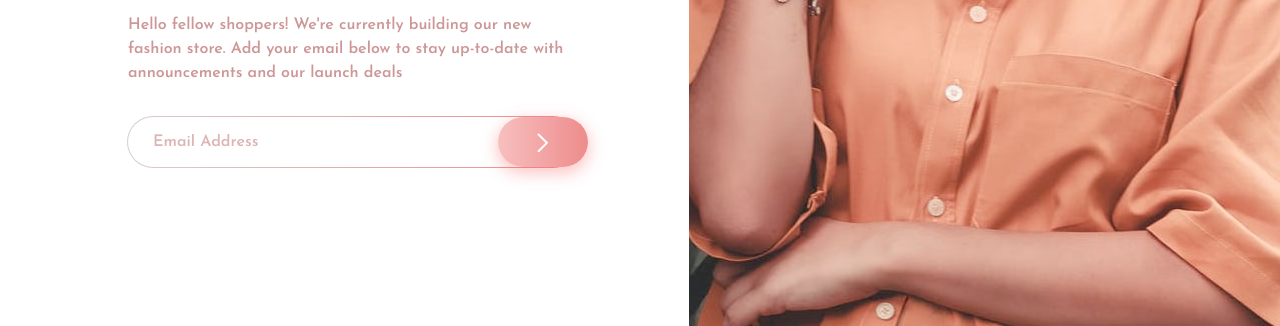
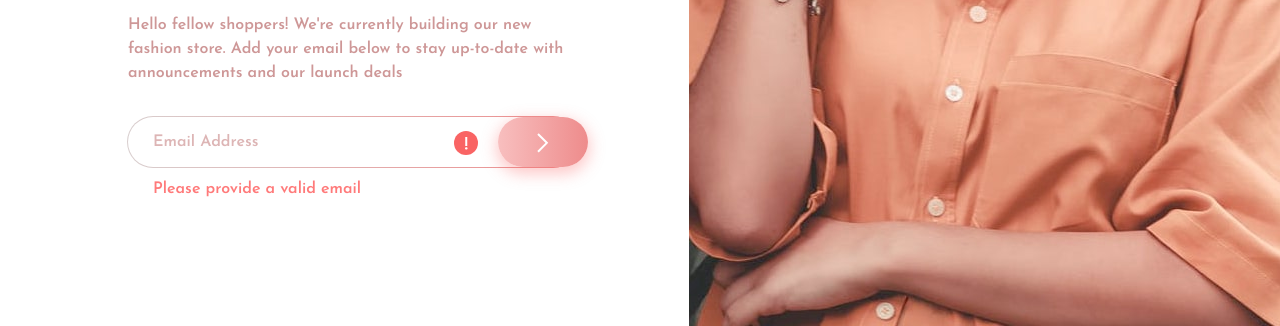
Before and after one commit to SrHatcher/practice-base-apparel-coming, a plain HTML site: page index.html in a window 1280 px wide. Both pictures are taken after a click on the button 543 px from the left and 616 px from the top of the page. Shown: the part 474-800 px from the top of the page. Drawn offline with Linux system fonts and the light colour scheme.

Commit message:
project finished

```diff
--- a/index.html
+++ b/index.html
@@ -24,6 +24,8 @@
     <div class="main__subscription subscription gradient">
       <input type="text" class="subscription__input" placeholder="Email Address">
       <button class="subscription__button"><span></span></button>
+      <span class="subscription__error_icon"></span>
+      <span class="subscription__error_message">Please provide a valid email</span>
     </div>
   </main>
 
--- a/index.js
+++ b/index.js
@@ -0,0 +1,32 @@
+const button = document.querySelector('.subscription__button')
+const input= document.querySelector('.subscription__input')
+const errorIcon= document.querySelector('.subscription__error_icon')
+const errorMessage = document.querySelector('.subscription__error_message')
+
+button.addEventListener('click', submitFunction)
+
+function submitFunction(){
+    const text = input.value;
+    //i got this validation expresion from the web: http://w3.unpocodetodo.info/utiles/regex-ejemplos.php?type=email
+    //that page is in spanish
+    const expresion = /^[a-z0-9!#$%&'*+/=?^_`{|}~-]+(?:\.[a-z0-9!#$%&'*+/=?^_`{|}~-]+)*@(?:[a-z0-9](?:[a-z0-9-]*[a-z0-9])?\.)+[a-z0-9](?:[a-z0-9-]*[a-z0-9])?$/;
+
+    const result = expresion.test(text);
+
+    if(result){
+        errorMessage.innerText="The email is valid"
+        errorIcon.style.display = "none";
+        errorMessage.style.display = "block";
+        errorMessage.style.color = "#749F82"
+
+        setTimeout(()=>{
+            errorMessage.style.display = "none";
+        }, 3000)
+
+    }else{
+        errorMessage.innerText="Please provide a valid email"
+        errorIcon.style.display = "block";
+        errorMessage.style.display = "block";
+        errorMessage.style.color = "hsl(0, 100%, 74%)"
+    }
+}
--- a/styles.css
+++ b/styles.css
@@ -174,6 +174,29 @@ body{
     background-repeat: no-repeat;
 }
 
+.subscription__error_icon{
+    display: none;
+    position: absolute;
+    top: calc(50% - 1.2rem);
+    right: 10rem;
+
+    width: 2.5rem;
+    height: 2.5rem;
+
+    background-image: url('./images/icon-error.svg');
+    background-position: center;
+    background-repeat: no-repeat;
+}
+
+.subscription__error_message{
+    display: none;
+    position: absolute;
+    left: 2.5rem;
+    top: 6rem;
+
+    color: hsl(0, 100%, 74%);
+}
+
 @media screen and (min-width: 580px){
     .main{
         grid-template-rows: 1fr 36rem 3fr 2.5fr 1fr 1.5fr;
```
